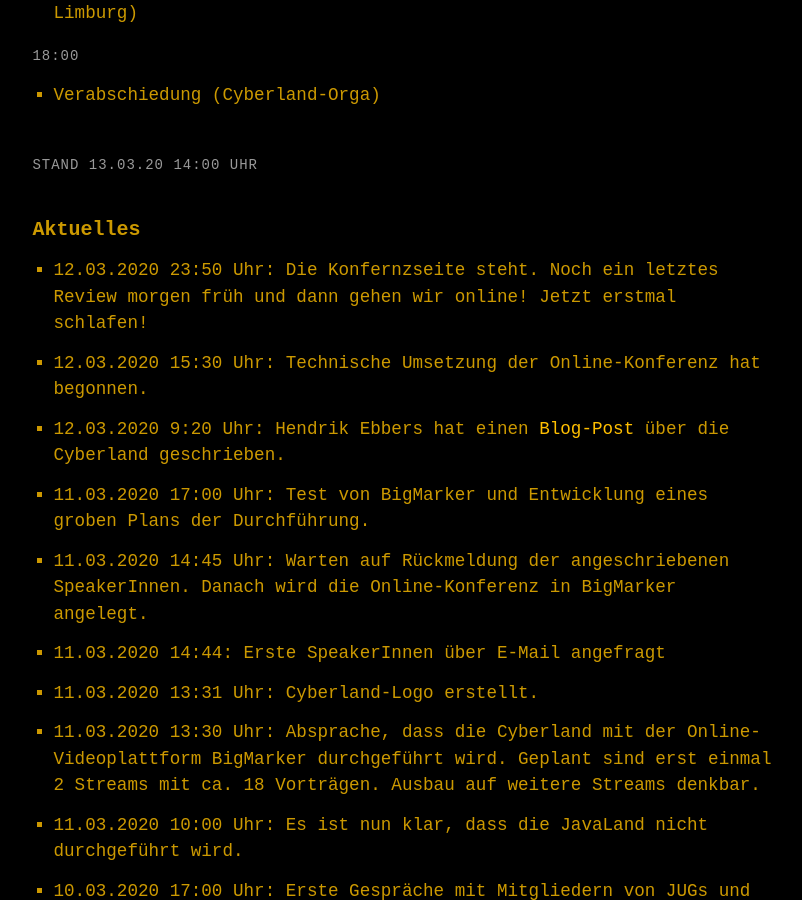
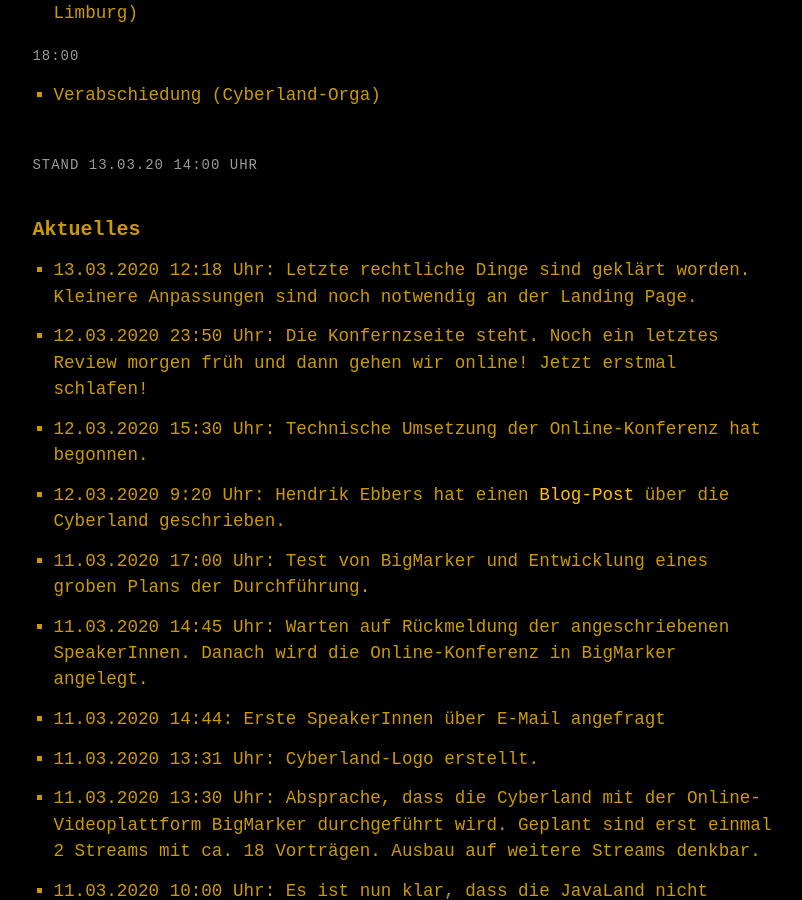
Before and after one commit to cyberjug/website, a Jekyll site: the page built from docs/cyberland2020.md, in a window 1280 px wide and 900 px high, scrolled down 2267 px. Shown: the whole window, without its empty margins (234-1036 px from the left). Built offline with Jekyll 4.4.1, drawn with Linux system fonts in a browser that asks for light colours; some web fonts are replaced.

Commit message:
add news

```diff
--- a/docs/cyberland2020.md
+++ b/docs/cyberland2020.md
@@ -80,6 +80,8 @@ Daher kann jeder kostenlos an der Veranstaltung teilnehmen und es wird kein Java
 
 ### Aktuelles
 
+* 13.03.2020 12:18 Uhr: Letzte rechtliche Dinge sind geklärt worden. Kleinere Anpassungen sind noch notwendig an der Landing Page.
+
 * 12.03.2020 23:50 Uhr: Die Konfernzseite steht. Noch ein letztes Review morgen früh und dann gehen wir online! Jetzt erstmal schlafen!
 
 * 12.03.2020 15:30 Uhr: Technische Umsetzung der Online-Konferenz hat begonnen.
```
